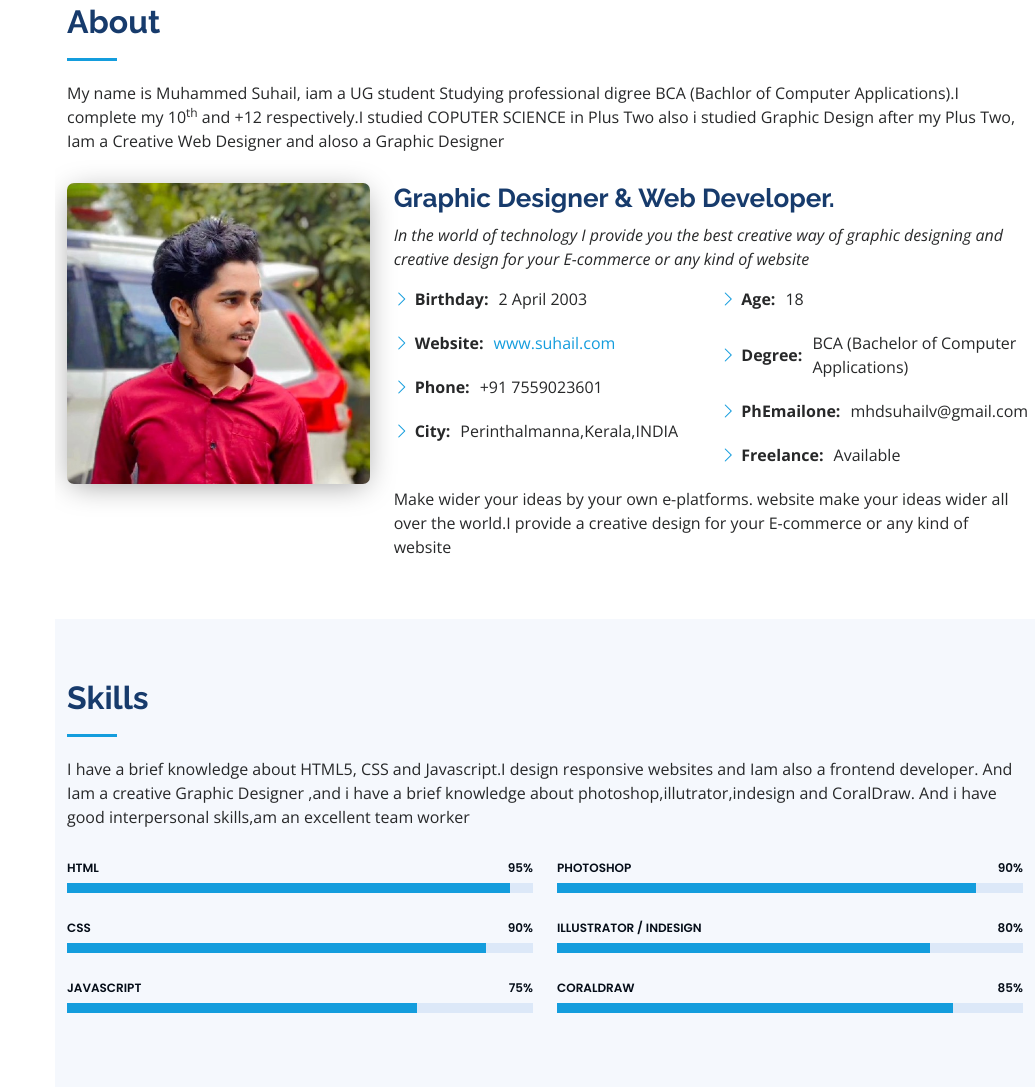
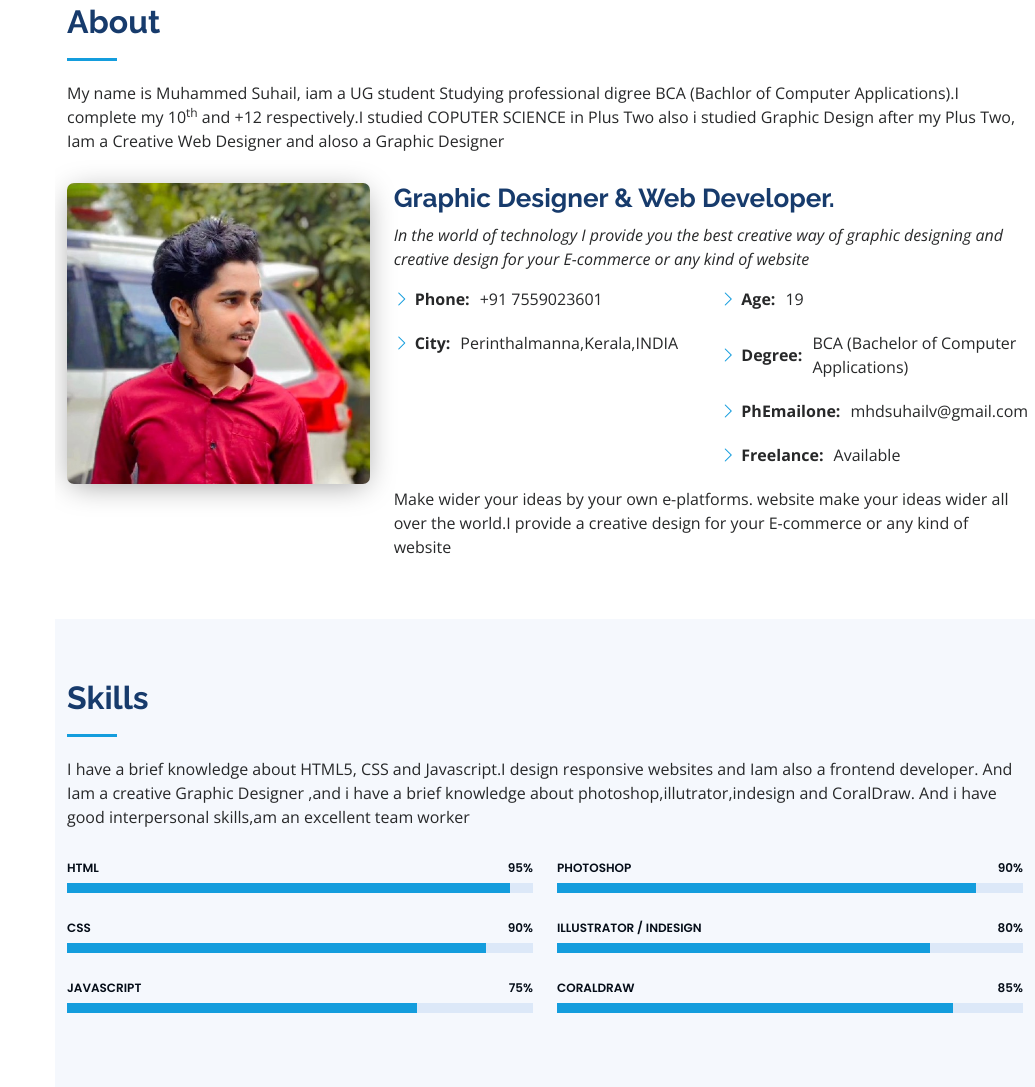
Before and after one commit to Muhammedsuhailv/Suhail7, a plain HTML site: page index.html in a window 1280 px wide. Shown: the part 857-1944 px from the top of the page, without its empty margins (245-1280 px from the left). Drawn offline with nearby package versions, Linux system fonts and the light colour scheme.

Commit message:
Update index.html

```diff
--- a/index.html
+++ b/index.html
@@ -105,15 +105,14 @@
             <div class="row">
               <div class="col-lg-6">
                 <ul>
-                  <li><i class="bi bi-chevron-right"></i> <strong>Birthday:</strong> <span>2 April 2003</span></li>
-                  <li><i class="bi bi-chevron-right"></i> <strong>Website:</strong> <a href="Muhammedsuhailv.github.io/Suhail/"><span>www.suhail.com</span></a></li>
+
                   <li><i class="bi bi-chevron-right"></i> <strong>Phone:</strong> <span>+91 7559023601</span></li>
                   <li><i class="bi bi-chevron-right"></i> <strong>City:</strong> <span>Perinthalmanna,Kerala,INDIA</span></li>
                 </ul>
               </div>
               <div class="col-lg-6">
                 <ul>
-                  <li><i class="bi bi-chevron-right"></i> <strong>Age:</strong> <span>18</span></li>
+                  <li><i class="bi bi-chevron-right"></i> <strong>Age:</strong> <span>19</span></li>
                   <li><i class="bi bi-chevron-right"></i> <strong>Degree:</strong> <span>BCA (Bachelor of Computer Applications)</span></li>
                   <li><i class="bi bi-chevron-right"></i> <strong>PhEmailone:</strong> <span>mhdsuhailv@gmail.com</span></li>
                   <li><i class="bi bi-chevron-right"></i> <strong>Freelance:</strong> <span>Available</span></li>
```
